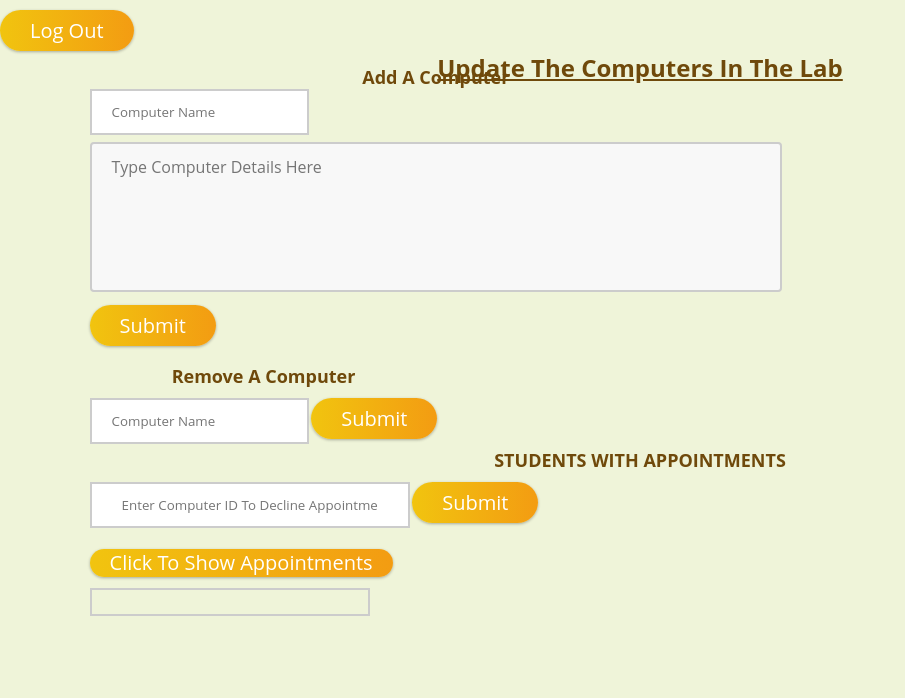
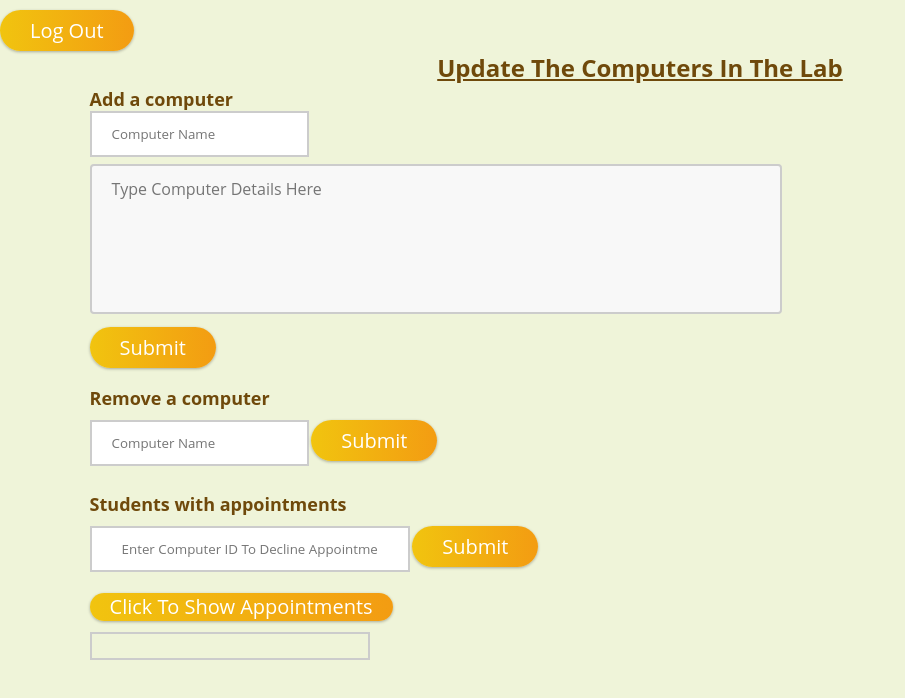
Before and after one commit to senkasimicheal/mak-lab, a website: page views/computers.html in a window 1280 px wide. Shown: the whole page, without its empty margins (0-905 px from the left). Drawn offline with nearby package versions, Linux system fonts and the light colour scheme; no server answers; some icons are missing.

Commit message:
Changed the way of displaying in admin section

```diff
--- a/views/computers.html
+++ b/views/computers.html
@@ -32,7 +32,7 @@
 
         <div class="add">
             <form action="/addComputer" method="post">
-                <h2>Add a computer</h2>
+                <h2 class="adminHead">Add a computer</h2>
                 <input class="computer" type="text" placeholder="computer name" name="CompName" required>
                 <textarea required name="details" placeholder="type computer details here" id="" cols="30" rows="10"></textarea>
                 <input required type="submit" class="btn">
@@ -41,13 +41,13 @@
 
         <div class="update">
             <form action="/removeComputer" method="post">
-                <h2>Remove a computer</h2>
+                <h2 class="adminHead">Remove a computer</h2>
                 <input class="computer" type="text" placeholder="computer name" name="CompName" required>
                 <input required type="submit" class="btn">
             </form>
         </div>
 
-        <h2>STUDENTS WITH APPOINTMENTS</h2>
+        <h2 class="adminHead appoint">Students with appointments</h2>
         <div>
             <form action="/decline" method="post">
                 <input class="decline" type="text" placeholder="Enter computer ID to decline appointment" name="CompID" required>
--- a/views/style.css
+++ b/views/style.css
@@ -860,7 +860,7 @@ h2{
 }
 
 .admin .add{
-    margin-top: 1%;
+    margin-top: 3%;
     height: 100%;
     width: 100%;
     position: relative;
@@ -1095,3 +1095,12 @@ section .whythis{
     margin-bottom: 1%;
     display: flex;
 }
+
+.adminHead{
+    text-transform: none;
+    display: flex;
+}
+
+.appoint{
+    margin-top: 2%;
+}
```
Also changed, not shown: server.js (+0 -13 lines).
